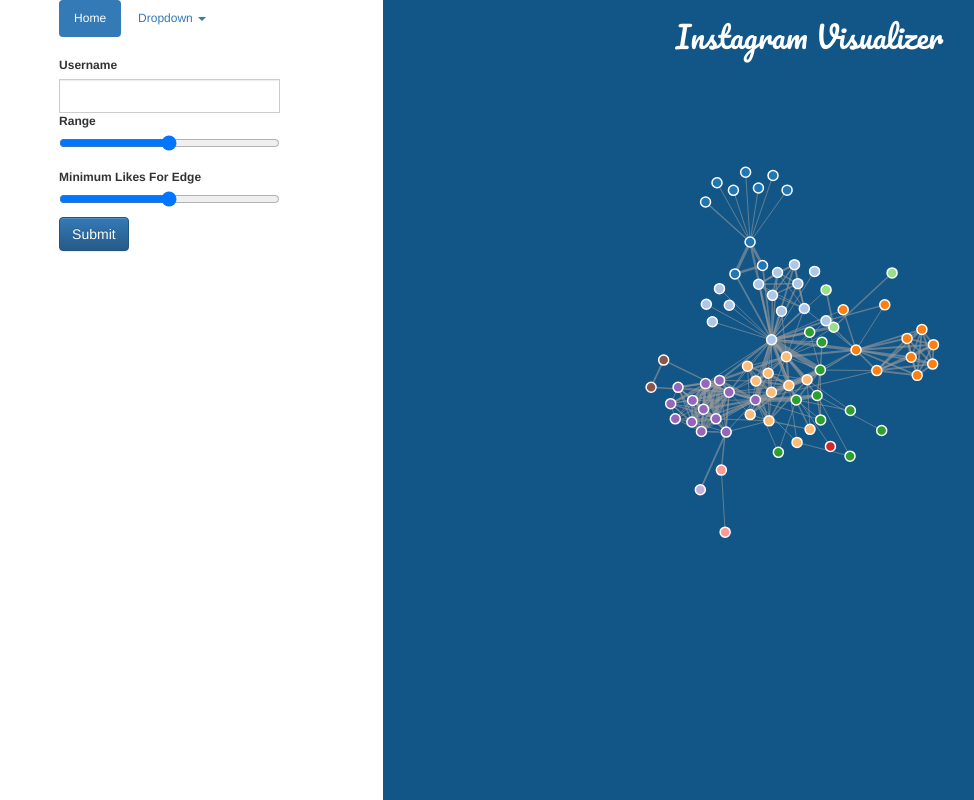
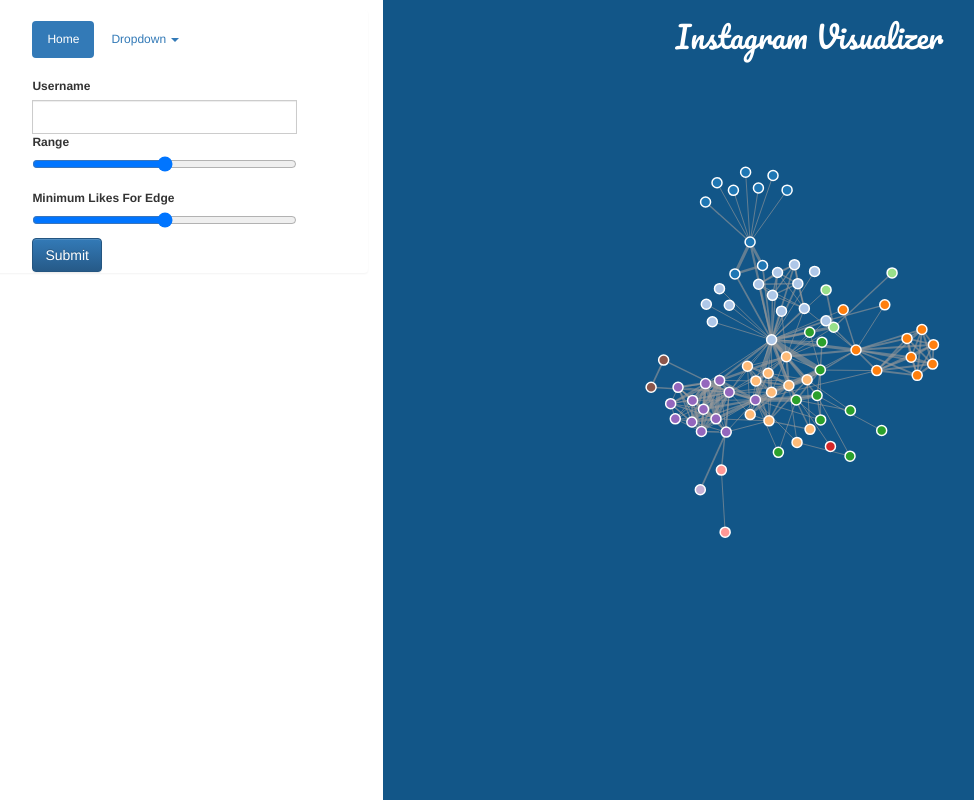
Before and after one commit to kevineger/instagram-visualizer, an Electron app: page app/index.html in a window 1280 px wide. Shown: the whole page, without its empty margins (44-1018 px from the left). Drawn offline with nearby package versions, Linux system fonts and the light colour scheme.

Commit message:
made elements on left side a panel

```diff
--- a/app/index.html
+++ b/app/index.html
@@ -21,8 +21,8 @@
 <div class="container-fluid">
     <div class="row">
         <div class="col-md-4 left-panel" id="">
-            <div class="col-md-10 col-md-offset-1">
-                <div class="col-md-10 col-md-offset-1 ">
+            <div class="col-md-12 panel vert-offset-10">
+                <div class="col-md-10 col-md-offset-1 vert-offset-10">
                     <ul class="nav nav-pills">
                         <li class="active"><a href="#">Home</a></li>
                         <li class="dropdown">
```
